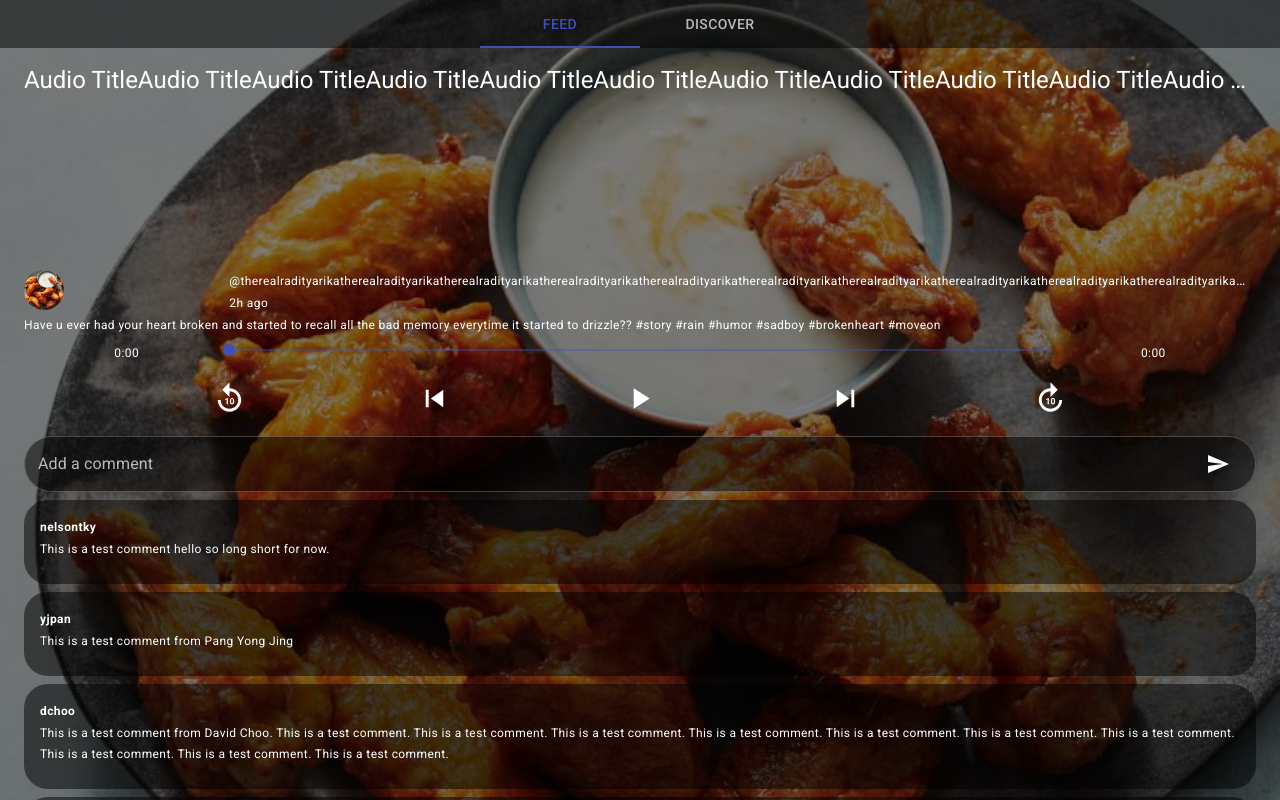
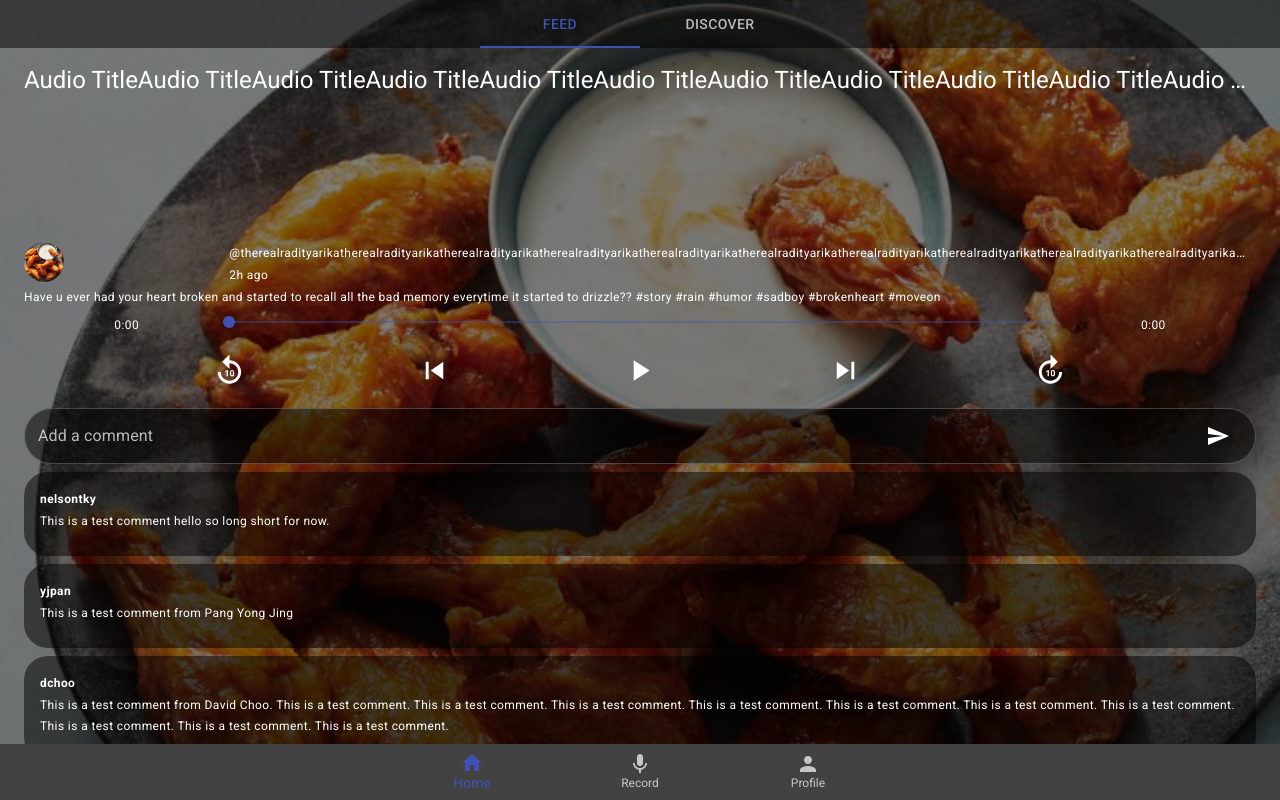
Before and after one commit to CS3216-LisTent/listent-app, a React (Create React App) app in the folder client/: page / in a window 1280 px wide. Built offline with nearby package versions, Linux system fonts and the light colour scheme.

Commit message:
Record audio

```diff
--- a/client/package.json
+++ b/client/package.json
@@ -17,7 +17,9 @@
     "react-scripts": "3.4.3",
     "redux": "^4.0.5",
     "redux-thunk": "^2.3.0",
-    "validator": "^13.1.17"
+    "validator": "^13.1.17",
+    "videojs-record": "^4.1.0",
+    "wavesurfer.js": "^4.1.1"
   },
   "scripts": {
     "start": "react-scripts start",
--- a/client/src/App.js
+++ b/client/src/App.js
@@ -1,27 +1,37 @@
 import React, { Suspense, lazy } from "react";
 import { Switch, Route } from "react-router-dom";
+import { makeStyles } from "@material-ui/core";
 
 // Material UI components
 import CssBaseline from "@material-ui/core/CssBaseline";
 
 // Custom components
 import LoadingCenter from "./components/LoadingCenter";
+import BottomNavigationBar from "./components/BottomNavigationBar";
 
 // Pages
-const Posts = lazy(() => import("./pages/Posts"));
+const Home = lazy(() => import("./pages/Home"));
+const Record = lazy(() => import("./pages/Record"));
+
+const useStyles = makeStyles({ root: { paddingBottom: "56px" } });
 
 function App() {
+  const classes = useStyles();
   return (
-    <>
+    <div className={classes.root}>
       <CssBaseline />
       <Suspense fallback={<LoadingCenter />}>
         <Switch>
           <Route exact path="/">
-            <Posts />
+            <Home />
+          </Route>
+          <Route exact path="/record">
+            <Record />
           </Route>
         </Switch>
       </Suspense>
-    </>
+      <BottomNavigationBar />
+    </div>
   );
 }
 
--- /dev/null
+++ b/client/src/actions/bottom-navigation-actions.js
@@ -0,0 +1,6 @@
+import { SET_BOTTOM_NAVIGATION_INDEX } from "./types";
+
+export const setBottomNavigationIndex = (index) => ({
+  type: SET_BOTTOM_NAVIGATION_INDEX,
+  payload: index,
+});
--- a/client/src/actions/types.js
+++ b/client/src/actions/types.js
@@ -1 +1,2 @@
 export const SET_HOME_TAB_INDEX = "SET_HOME_TAB_INDEX";
+export const SET_BOTTOM_NAVIGATION_INDEX = "SET_BOTTOM_NAVIGATION_INDEX";
--- /dev/null
+++ b/client/src/components/BottomNavigationBar.js
@@ -0,0 +1,54 @@
+import React from "react";
+import { makeStyles } from "@material-ui/core/styles";
+import { useSelector } from "react-redux";
+import { useHistory } from "react-router-dom";
+
+// Material UI components
+import BottomNavigation from "@material-ui/core/BottomNavigation";
+import BottomNavigationAction from "@material-ui/core/BottomNavigationAction";
+
+// Icons
+import HomeIcon from "@material-ui/icons/Home";
+import MicIcon from "@material-ui/icons/Mic";
+import PersonIcon from "@material-ui/icons/Person";
+
+const useStyles = makeStyles({
+  root: {
+    position: "fixed",
+    bottom: 0,
+    width: "100%",
+  },
+});
+
+export default function BottomNavigationBar() {
+  const classes = useStyles();
+  const index = useSelector((store) => store.bottomNavigation.index);
+  const history = useHistory();
+
+  return (
+    <BottomNavigation
+      value={index}
+      onChange={(_, newValue) => {
+        switch (newValue) {
+          case 0:
+            history.push("/");
+            break;
+          case 1:
+            history.push("/record");
+            break;
+          case 2:
+            history.push("/profile");
+            break;
+          default:
+          // placeholder
+        }
+      }}
+      showLabels
+      className={classes.root}
+    >
+      <BottomNavigationAction label="Home" icon={<HomeIcon />} />
+      <BottomNavigationAction label="Record" icon={<MicIcon />} />
+      <BottomNavigationAction label="Profile" icon={<PersonIcon />} />
+    </BottomNavigation>
+  );
+}
--- a/client/src/components/Post.js
+++ b/client/src/components/Post.js
@@ -4,8 +4,6 @@ import clsx from "clsx";
 
 // Material UI components
 import Container from "@material-ui/core/Container";
-import Tab from "@material-ui/core/Tab";
-import Tabs from "@material-ui/core/Tabs";
 import Typography from "@material-ui/core/Typography";
 
 // Custom components
@@ -65,17 +63,17 @@ const useStyles = makeStyles((theme) => ({
   },
   "@keyframes expandComments": {
     "100%": {
-      height: `70%`,
+      height: `65%`,
     },
   },
   "@keyframes collapseAudio": {
     "100%": {
-      height: `30%`,
+      height: `35%`,
     },
   },
   "@keyframes audioRevert": {
     "0%": {
-      height: `30%`,
+      height: `35%`,
     },
     "100%": {
       height: `50%`,
@@ -83,7 +81,7 @@ const useStyles = makeStyles((theme) => ({
   },
   "@keyframes commentsRevert": {
     "0%": {
-      height: `70%`,
+      height: `65%`,
     },
     "100%": {
       height: `50%`,
@@ -92,8 +90,8 @@ const useStyles = makeStyles((theme) => ({
 }));
 
 export default function Post(props) {
-  const classes = useStyles(props);
   const [isCommentScrolled, setIsCommentScrolled] = useState(null);
+  const classes = useStyles({ ...props, isCommentScrolled });
 
   return (
     <div className={classes.root}>
--- a/client/src/pages/Posts.js
+++ b/client/src/pages/Home.js
@@ -1,29 +1,21 @@
-import React, { useState } from "react";
-import clsx from "clsx";
+import React, { useEffect } from "react";
 import { makeStyles } from "@material-ui/core/styles";
 import { useSelector, useDispatch } from "react-redux";
 
 // Material UI components
-import Container from "@material-ui/core/Container";
 import Tab from "@material-ui/core/Tab";
 import Tabs from "@material-ui/core/Tabs";
-import Typography from "@material-ui/core/Typography";
-
-// Custom components
-import AudioDetails from "../components/AudioDetails";
-import AudioPlayer from "../components/AudioPlayer";
-import Comments from "../components/Comments";
-import SingleLineContainer from "../components/SingleLineContainer";
 
 // Pages
 import Post from "../components/Post";
 
 // Utils
 import { setHomeTabIndex } from "../actions/home-tab-actions";
+import { setBottomNavigationIndex } from "../actions/bottom-navigation-actions";
 
 const useStyles = makeStyles({
   root: {
-    height: "100vh",
+    height: "calc(100vh - 56px)",
   },
   tabs: {
     position: "fixed",
@@ -32,10 +24,14 @@ const useStyles = makeStyles({
   },
 });
 
-export default function Posts() {
+export default function Home() {
   const classes = useStyles();
   const dispatch = useDispatch();
   const tabIndex = useSelector((store) => store.homeTab.index);
+
+  useEffect(() => {
+    dispatch(setBottomNavigationIndex(0));
+  }, [dispatch]);
 
   const handleChange = (_, newValue) => {
     dispatch(setHomeTabIndex(newValue));
--- /dev/null
+++ b/client/src/pages/Record.js
@@ -0,0 +1,90 @@
+import React, { useEffect, useRef } from "react";
+import { useDispatch } from "react-redux";
+import { useTheme } from "@material-ui/core/styles";
+// VideoJS
+import "video.js/dist/video-js.min.css";
+import "videojs-record/dist/css/videojs.record.css";
+import "videojs-wavesurfer/dist/css/videojs.wavesurfer.css";
+import MicrophonePlugin from "wavesurfer.js/dist/plugin/wavesurfer.microphone.js";
+// eslint-disable-next-line
+import Record from "videojs-record/dist/videojs.record.js";
+// eslint-disable-next-line
+import RecordRTC from "recordrtc";
+import WaveSurfer from "wavesurfer.js";
+// eslint-disable-next-line
+import Wavesurfer from "videojs-wavesurfer/dist/videojs.wavesurfer.js";
+import videojs from "video.js";
+
+// Utils
+import { setBottomNavigationIndex } from "../actions/bottom-navigation-actions";
+
+WaveSurfer.microphone = MicrophonePlugin;
+
+export default function RecordPage() {
+  const theme = useTheme();
+  const options = {
+    controls: true,
+    bigPlayButton: false,
+    aspectRatio: "10:3",
+    fluid: true,
+    plugins: {
+      wavesurfer: {
+        backend: "WebAudio",
+        waveColor: theme.palette.primary.main,
+        progressColor: theme.palette.background.default,
+        debug: true,
+        cursorWidth: 1,
+        hideScrollbar: true,
+        plugins: [
+          // enable microphone plugin
+          WaveSurfer.microphone.create({
+            bufferSize: 4096,
+            numberOfInputChannels: 1,
+            numberOfOutputChannels: 1,
+            constraints: {
+              video: false,
+              audio: true,
+            },
+          }),
+        ],
+      },
+      record: {
+        audio: true,
+        video: false,
+        maxLength: 20,
+        displayMilliseconds: true,
+      },
+    },
+  };
+
+  const dispatch = useDispatch();
+
+  useEffect(() => {
+    dispatch(setBottomNavigationIndex(1));
+  }, [dispatch]);
+
+  const recordRef = useRef(null);
+
+  useEffect(() => {
+    if (recordRef.current) {
+      const player = videojs("myAudio", options);
+
+      return () => {
+        player.dispose();
+      };
+    }
+  }, [recordRef, options]);
+
+  return (
+    <div>
+      <h1>Record</h1>
+      <div style={{ width: "50%" }}>
+        <audio
+          ref={recordRef}
+          id="myAudio"
+          className="video-js vjs-default-skin"
+        ></audio>
+      </div>
+    </div>
+  );
+}
--- /dev/null
+++ b/client/src/reducers/bottom-navigation-reducer.js
@@ -0,0 +1,14 @@
+import { SET_BOTTOM_NAVIGATION_INDEX } from "../actions/types";
+
+const initialState = { index: 0 };
+
+export default function bottomNavigationReducer(state = initialState, action) {
+  switch (action.type) {
+    case SET_BOTTOM_NAVIGATION_INDEX:
+      return {
+        index: action.payload,
+      };
+    default:
+      return state;
+  }
+}
--- a/client/src/reducers/home-tab-reducer.js
+++ b/client/src/reducers/home-tab-reducer.js
@@ -1,6 +1,6 @@
 import { SET_HOME_TAB_INDEX } from "../actions/types";
 
-const initialState = { homeIndex: 0 };
+const initialState = { index: 0 };
 
 export default function homeTabReducer(state = initialState, action) {
   switch (action.type) {
--- a/client/src/reducers/index.js
+++ b/client/src/reducers/index.js
@@ -1,7 +1,9 @@
 import { combineReducers } from "redux";
 
 import homeTabReducer from "./home-tab-reducer";
+import bottomNavigationReducer from "./bottom-navigation-reducer";
 
 export default combineReducers({
   homeTab: homeTabReducer,
+  bottomNavigation: bottomNavigationReducer,
 });
--- a/client/src/store.js
+++ b/client/src/store.js
@@ -5,6 +5,7 @@ import rootReducer from "./reducers";
 
 const initialState = {
   homeTab: { index: 0 },
+  bottomNavigation: { index: 0 },
 };
 
 const middleware = [thunk];
```
Also changed, not shown: 1 other file (tests, documents, lock files or other folders).
